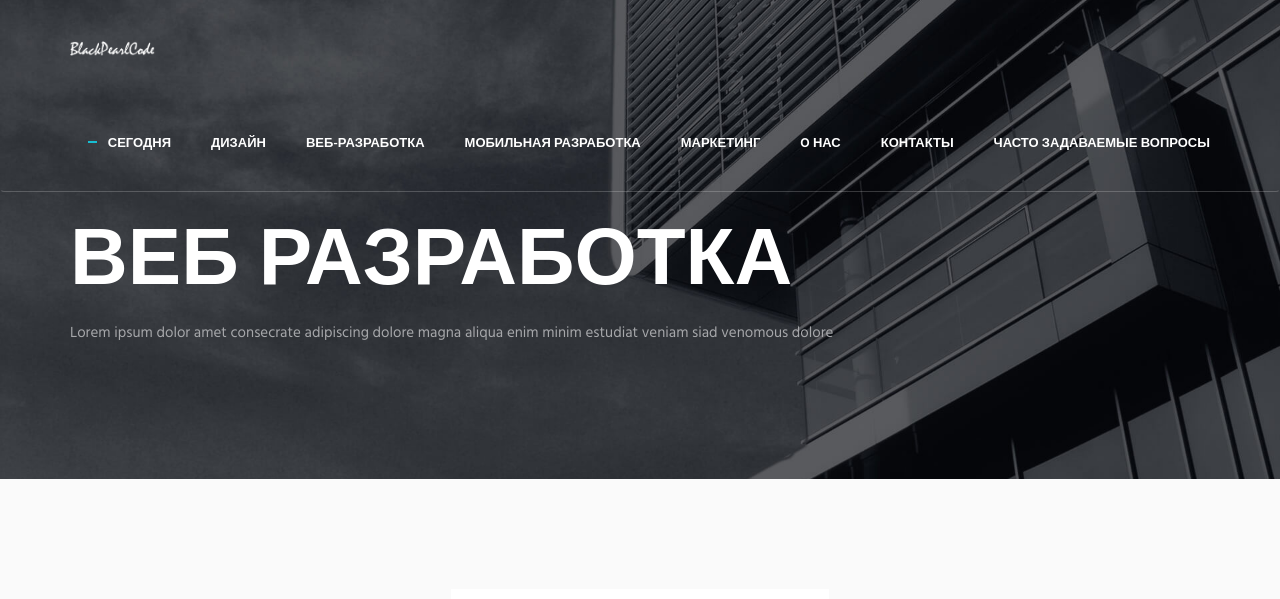
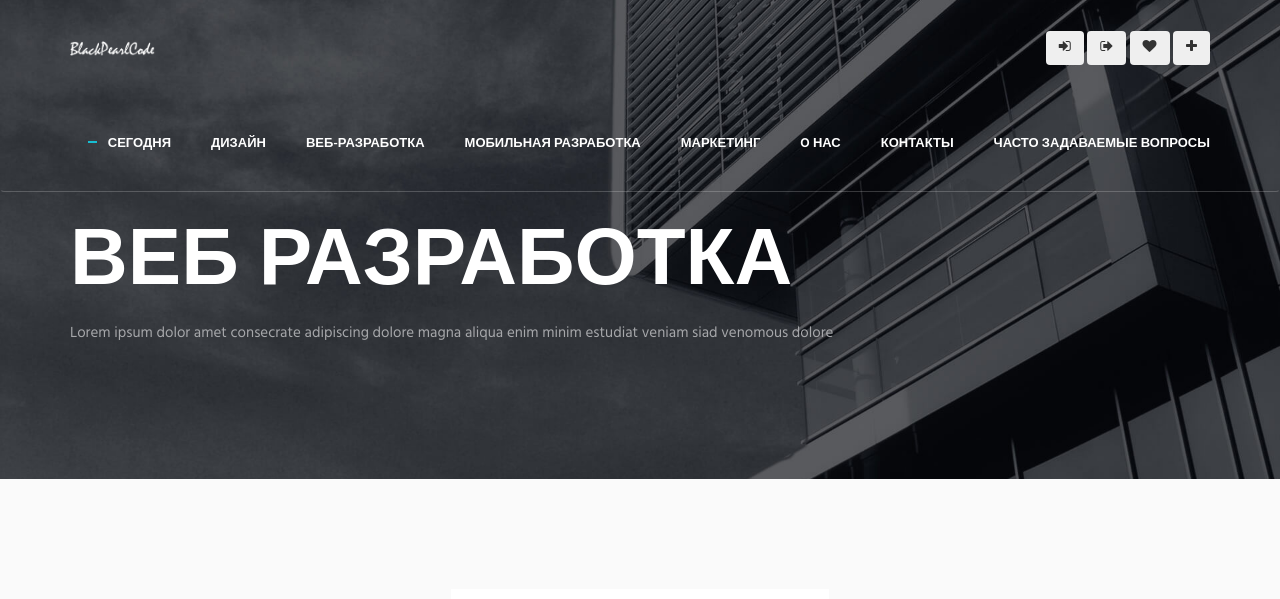
Before and after one commit to nezl0i/BlackPearl, a Django app: page /web/ in a window 1280 px wide. Shown: the top 599 px of the page. Run offline with Django 4.2, Linux system fonts and the light colour scheme; some libraries are stand-ins or nearby versions.

Commit message:
Change all template

```diff
--- a/backend/templates/about.html
+++ b/backend/templates/about.html
@@ -1,9 +1,5 @@
 {% extends 'base.html' %}
 {% load static %}
-
-{% block css %}
-    <link href="{% static 'vendor/swiper/css/swiper.min.css' %}" rel="stylesheet" type="text/css"/>
-{% endblock %}
 
 {% block content %}
 
--- a/backend/templates/base.html
+++ b/backend/templates/base.html
@@ -13,9 +13,11 @@
     <meta content="" name="author"/>
 
     <!-- GLOBAL MANDATORY STYLES -->
+    <link rel="stylesheet" href="https://cdnjs.cloudflare.com/ajax/libs/font-awesome/4.7.0/css/font-awesome.min.css">
     <link href="https://fonts.googleapis.com/css?family=Hind:300,400,500,600,700" rel="stylesheet" type="text/css">
     <link href="{% static 'vendor/simple-line-icons/simple-line-icons.min.css' %}" rel="stylesheet" type="text/css"/>
     <link href="{% static 'vendor/bootstrap/css/bootstrap.min.css' %}" rel="stylesheet" type="text/css"/>
+    <link href="{% static 'vendor/swiper/css/swiper.min.css' %}" rel="stylesheet" type="text/css"/>
 
     <!-- PAGE LEVEL PLUGIN STYLES -->
     <link href="{% static 'css/animate.css' %}" rel="stylesheet">
@@ -53,6 +55,19 @@
                     </a>
                 </div>
                 <!-- End Logo -->
+            </div>
+                        <!-- Авторизация/регистрация -->
+            <div class="collapse navbar-collapse nav-collapse">
+                <div>
+                    <ul style="margin-top: 30px" class="navbar-nav-right">
+                        <!-- конец Авторизация/регистрация  -->
+                        <button class="btn"><i class="fa fa-sign-in"
+                                               aria-hidden="true"></i></button>
+                        <button class="btn"><i class="fa fa-sign-out" aria-hidden="true"></i></button>
+                        <button class="btn"><i class="fa fa-heart" aria-hidden="true"></i></button>
+                        <button class="btn"><i class="fa fa-plus" aria-hidden="true"></i></button>
+                    </ul>
+                </div>
             </div>
 
             <!-- Collect the nav links, forms, and other content for toggling -->
--- a/backend/templates/design.html
+++ b/backend/templates/design.html
@@ -1,9 +1,5 @@
 {% extends 'base.html' %}
 {% load static %}
-
-{% block css %}
-    <link href="{% static 'vendor/swiper/css/swiper.min.css' %}" rel="stylesheet" type="text/css"/>
-{% endblock %}
 
 {% block content %}
 
--- a/backend/templates/index.html
+++ b/backend/templates/index.html
@@ -1,10 +1,5 @@
 {% extends 'base.html' %}
 {% load static %}
-
-{% block css %}
-    <link rel="stylesheet" href="https://cdnjs.cloudflare.com/ajax/libs/font-awesome/4.7.0/css/font-awesome.min.css">
-    <link href="{% static 'vendor/swiper/css/swiper.min.css' %}" rel="stylesheet" type="text/css"/>
-{% endblock %}
 
 {% block content %}
 
--- a/backend/templates/marketing.html
+++ b/backend/templates/marketing.html
@@ -1,9 +1,5 @@
 {% extends 'base.html' %}
 {% load static %}
-
-{% block css %}
-    <link href="{% static 'vendor/swiper/css/swiper.min.css' %}" rel="stylesheet" type="text/css"/>
-{% endblock %}
 
 {% block content %}
 
--- a/backend/templates/mobile_dev.html
+++ b/backend/templates/mobile_dev.html
@@ -1,9 +1,5 @@
 {% extends 'base.html' %}
 {% load static %}
-
-{% block css %}
-    <link href="{% static 'vendor/swiper/css/swiper.min.css' %}" rel="stylesheet" type="text/css"/>
-{% endblock %}
 
 {% block content %}
 
--- a/backend/templates/web_dev.html
+++ b/backend/templates/web_dev.html
@@ -1,10 +1,5 @@
 {% extends 'base.html' %}
 {% load static %}
-
-{% block css %}
-    <link rel="stylesheet" href="https://cdnjs.cloudflare.com/ajax/libs/font-awesome/4.7.0/css/font-awesome.min.css">
-    <link href="{% static 'vendor/swiper/css/swiper.min.css' %}" rel="stylesheet" type="text/css"/>
-{% endblock %}
 
 {% block content %}
 
```
